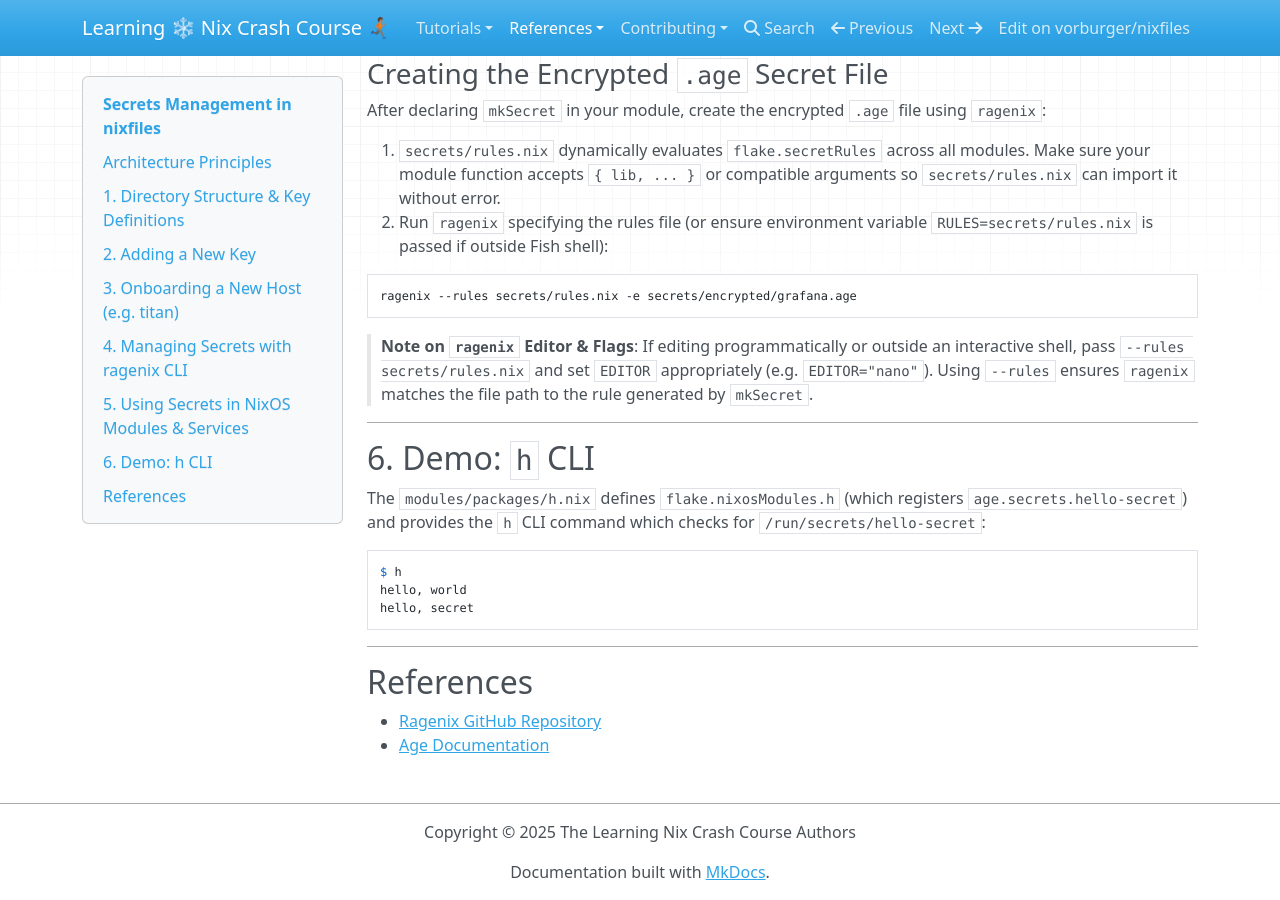
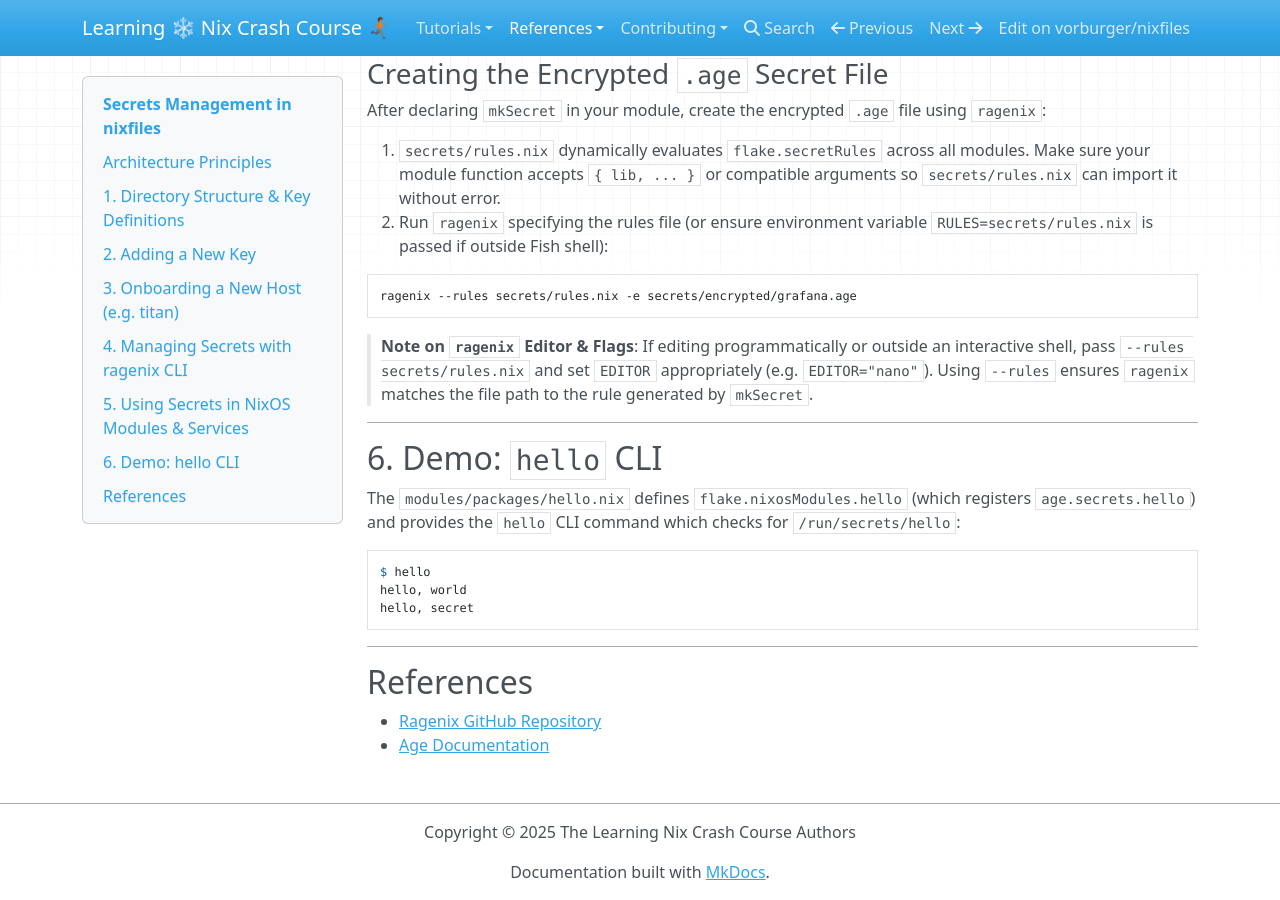
Before and after one commit to vorburger/nixfiles, an MkDocs documentation site: the page built from docs/docs/reference/secrets.md, in a window 1280 px wide and 900 px high, scrolled down 4853 px. Built offline with MkDocs 1.6.1, drawn with Linux system fonts in a browser that asks for light colours; nearby versions of some CDN libraries; some of the changed text lies outside the part shown.

Commit message:
ai: alias h is now Hermes, and hello is our own hello not nixpgks (and no longer alias h)

````diff
--- a/docs/docs/reference/secrets.md
+++ b/docs/docs/reference/secrets.md
@@ -44,7 +44,7 @@ nix run .#write-recipients
 
 ### `secrets/rules.nix`
 
-`secrets/rules.nix` dynamically collects `flake.secretRules` declarations defined across `modules/**/*.nix` (e.g., `modules/packages/h.nix`). Feature modules can use the `mkSecret` helper (`lib/mk-secret.nix`) to declare their secrets and rules compactly:
+`secrets/rules.nix` dynamically collects `flake.secretRules` declarations defined across `modules/**/*.nix` (e.g., `modules/packages/hello.nix`). Feature modules can use the `mkSecret` helper (`lib/mk-secret.nix`) to declare their secrets and rules compactly:
 
 ```nix
 let
@@ -52,7 +52,7 @@ let
 in
 mkSecret {
   name = "hello";
-  moduleName = "h";
+  moduleName = "hello";
   mode = "0444";
 }
 ```
@@ -233,12 +233,12 @@ ragenix --rules secrets/rules.nix -e secrets/encrypted/grafana.age
 
 ---
 
-## 6. Demo: `h` CLI
+## 6. Demo: `hello` CLI
 
-The `modules/packages/h.nix` defines `flake.nixosModules.h` (which registers `age.secrets.hello-secret`) and provides the `h` CLI command which checks for `/run/secrets/hello-secret`:
+The `modules/packages/hello.nix` defines `flake.nixosModules.hello` (which registers `age.secrets.hello`) and provides the `hello` CLI command which checks for `/run/secrets/hello`:
 
 ```bash
-$ h
+$ hello
 hello, world
 hello, secret
 ```
````
Also changed, not shown: docs/docs/reference/hermes.md (+1 -1 lines), 6 other files.
